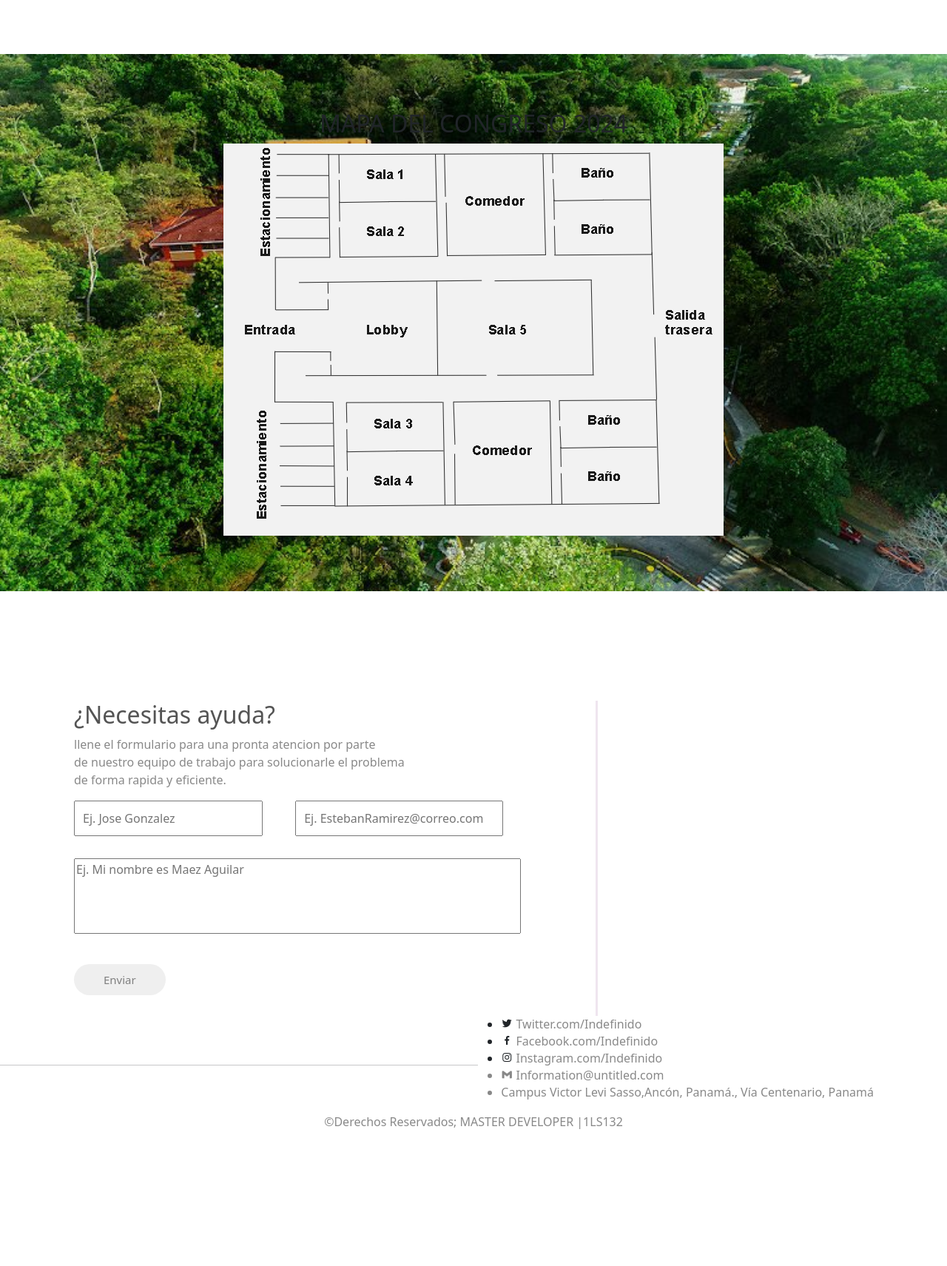
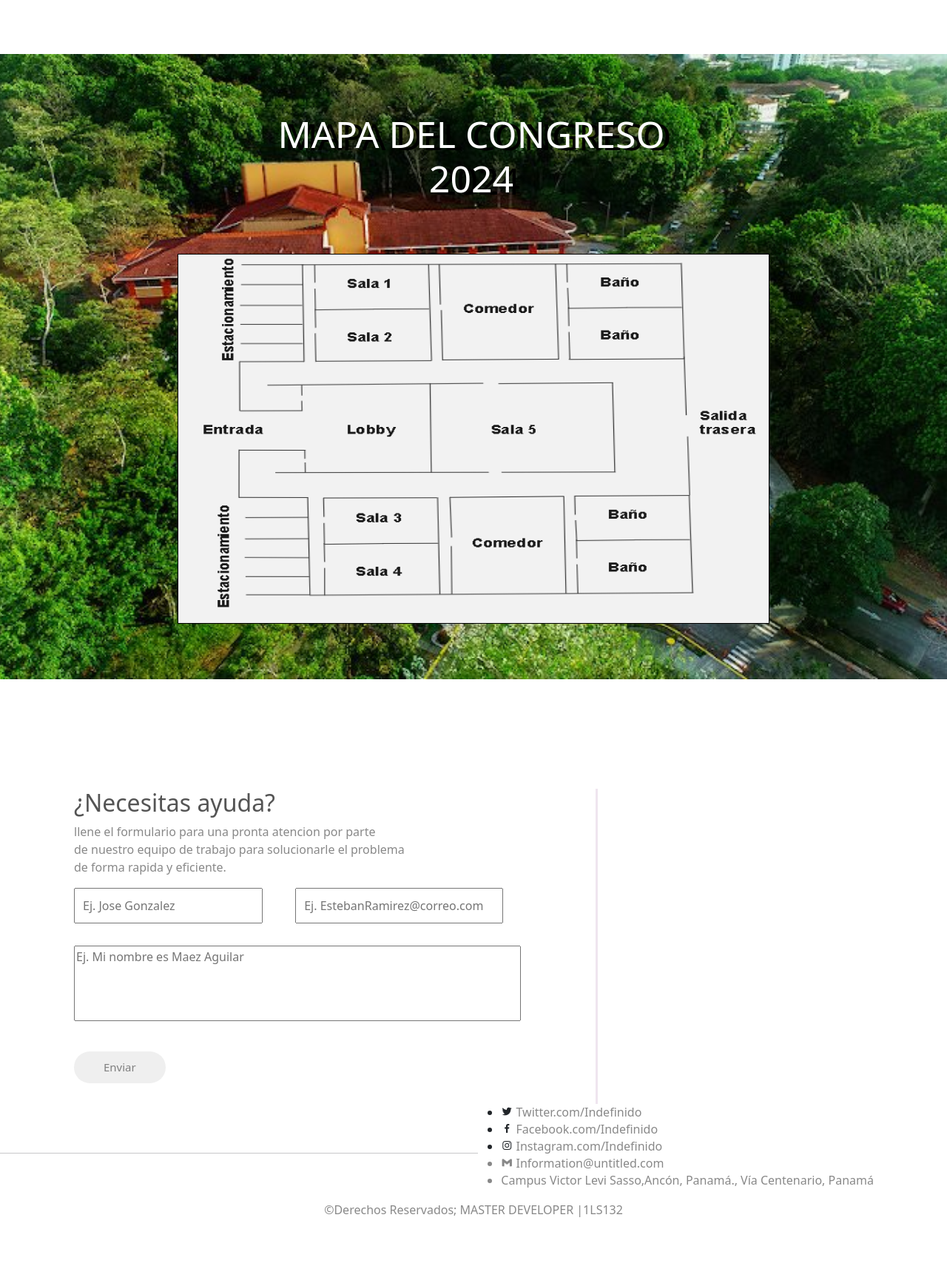
Before and after one commit to josh19ds1/Proyecto_FDESVII, a PHP site: the page made by Congreso 2024/view/mapa.php in a window 1280 px wide. Shown: the part 159-1870 px from the top of the page at 74% size. Before the commit the page ends 1685 px from the top, so only its background shows below. Run offline with PHP 8.4, Linux system fonts and the light colour scheme.

Commit message:
Add files via upload

```diff
--- a/Congreso 2024/view/mapa.php
+++ b/Congreso 2024/view/mapa.php
@@ -14,9 +14,9 @@
 </head>
 <body >
 
+<section>
 
-
-  <section>
+<section>
      <?php include("secciones/header.php")?>
   </section>
    <br><br><br>
@@ -24,11 +24,12 @@
 
    <section class="fondoutp">
 
-      <article class="contenido">
+      <article>
       <br>
-             <h2 >MAPA DEL CONGRESO 2024</h2>
+             <h2 class="mapatitulo">MAPA DEL CONGRESO 2024</h2>
+             <br>
                   <section class="imagenmapa">
-                      <img src="../public/src/mapa.png" >
+                      <img class="mapa_img" src="../public/src/mapa.png"  >
                       <br><br>
                   </section>
 
@@ -42,5 +43,8 @@
         <?php include("secciones/footer.php")?>
      </section>
 
+</section>
+
+
 </body>
 </html>
```
